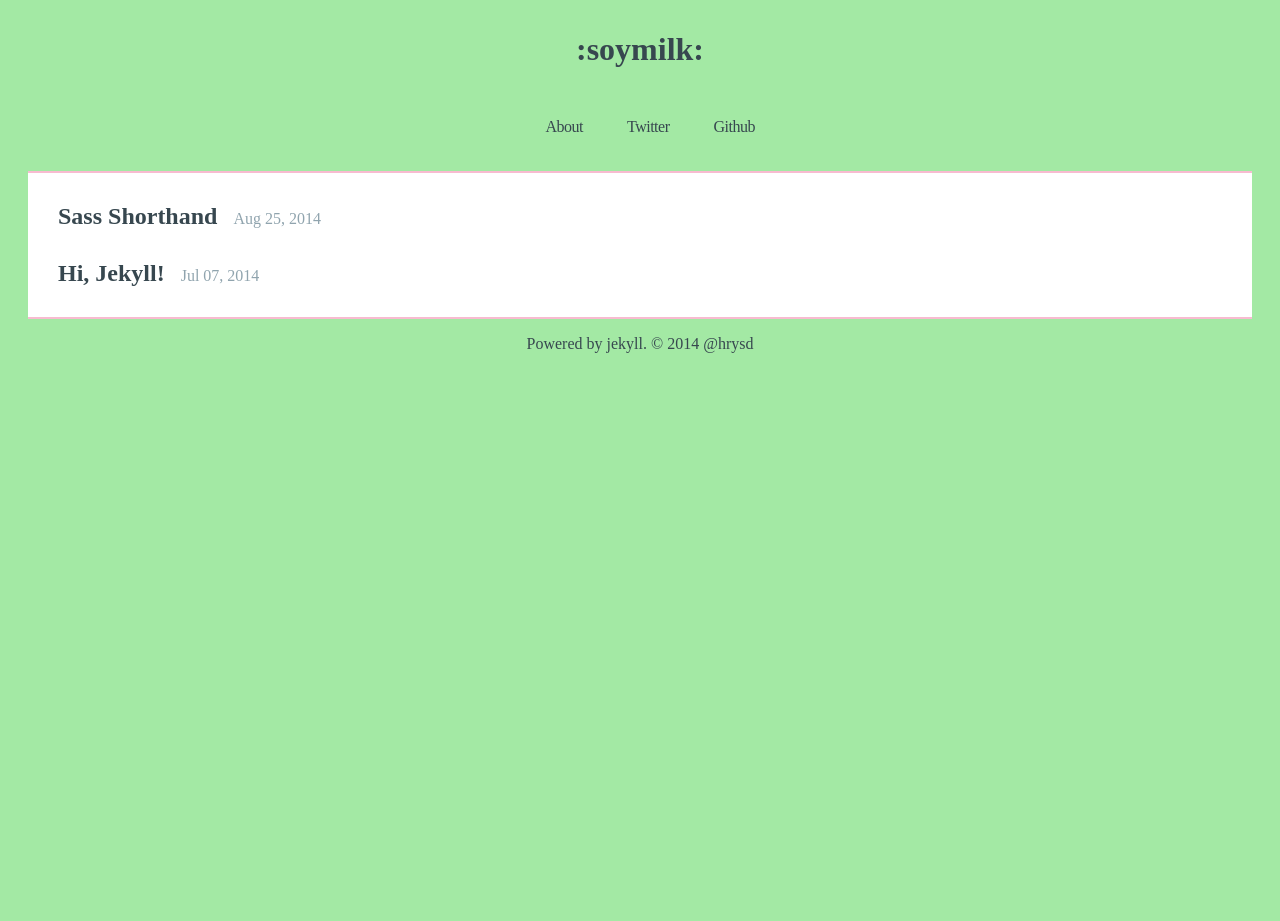
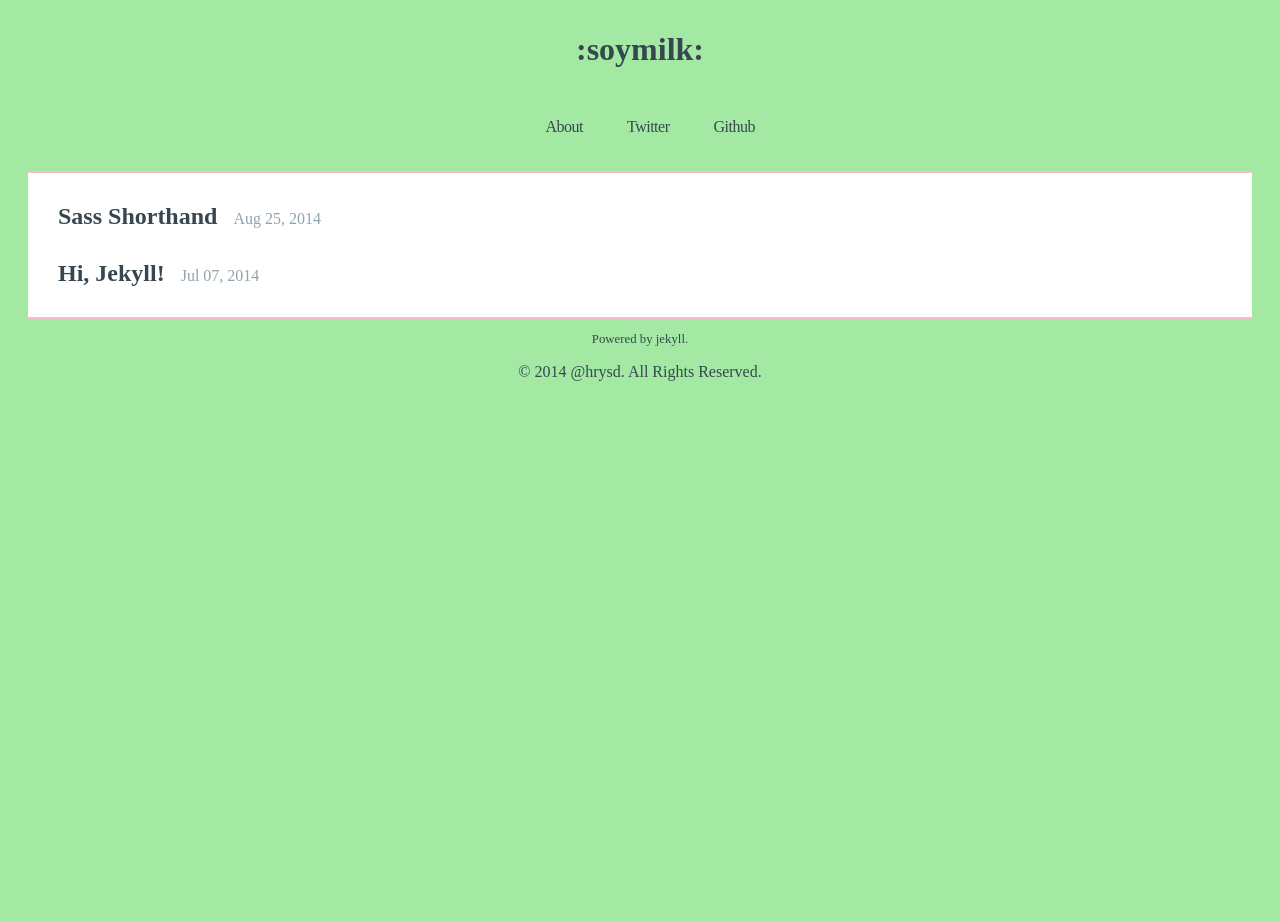
Before and after one commit to hrysd/docs.hrysd.org, a Jekyll site: the page built from index.html, in a window 1280 px wide. Built offline with Jekyll 4.4.1, drawn with Linux system fonts in a browser that asks for light colours; some web fonts are replaced; Markdown is read by kramdown in place of the engine named in the settings.

Commit message:
Change footer design

```diff
--- a/_includes/footer.html
+++ b/_includes/footer.html
@@ -1,5 +1,4 @@
 <footer>
-  <p>
-    Powered by <a href='https://github.com/jekyll/jekyll'>jekyll</a>. &copy; 2014 &#64;hrysd
-  </p>
+  <p class='powered-by'>Powered by <a href='https://github.com/jekyll/jekyll'>jekyll</a>.</p>
+  <p>&copy; 2014 &#64;hrysd. All Rights Reserved.</p>
 </footer>
--- a/assets/stylesheets/footer.sass
+++ b/assets/stylesheets/footer.sass
@@ -2,3 +2,6 @@ footer
   height: 100px
   width: 100%
   text-align: center
+
+  .powered-by
+    font-size: 80%
```
